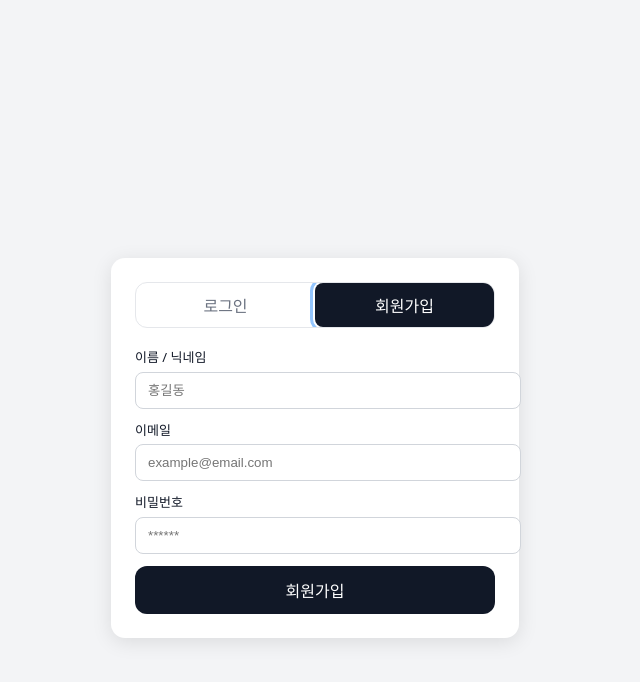
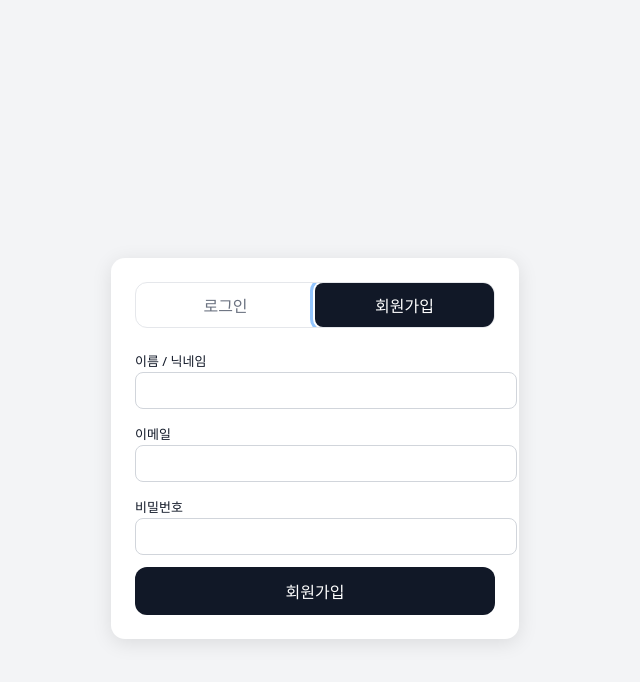
Before and after one commit to Jiu-020812/orange-fanta, a React (Vite) app: page /login in a window 1280 px wide. Both pictures are taken after a click on the button "회원가입". Shown: the top 682 px of the page, without its empty margins (325-965 px from the left). Built offline with nearby package versions, Linux system fonts and the light colour scheme; no server answers.

Commit message:
메일인증

```diff
--- a/src/pages/LoginPage.jsx
+++ b/src/pages/LoginPage.jsx
@@ -6,23 +6,23 @@ import api from "../api/items";
 export default function LoginPage() {
   const navigate = useNavigate();
   const location = useLocation();
-  const verified = new URLSearchParams(location.search).get("verified") === "1";
-  const [notice, setNotice] = useState("");
 
-  //  로그인 / 회원가입 모드
+  // 로그인 / 회원가입 모드
   const [mode, setMode] = useState("login"); // login | signup
 
-  //  입력값
+  // 입력값
   const [email, setEmail] = useState("");
   const [password, setPassword] = useState("");
   const [name, setName] = useState("");
 
-  //  상태
+  // 상태
   const [error, setError] = useState("");
+  const [notice, setNotice] = useState("");
   const [loading, setLoading] = useState(false);
 
+  // 이메일 인증 완료 배너
+  const verified = new URLSearchParams(location.search).get("verified") === "1";
 
-    // 로그인 / 회원가입 처리
   async function handleSubmit(e) {
     e.preventDefault();
     setError("");
@@ -33,10 +33,10 @@ export default function LoginPage() {
       if (mode === "login") {
         const result = await login({ email, password });
 
-          if (result && result.token) {
-            const token = result.token;
-            api.defaults.headers.common["Authorization"] = `Bearer ${token}`;
-            window.localStorage.setItem("authToken", token);
+        // (토큰 방식이면 유지, 쿠키 방식이면 없어도 OK)
+        if (result?.token) {
+          api.defaults.headers.common["Authorization"] = `Bearer ${result.token}`;
+          localStorage.setItem("authToken", result.token);
         }
 
         navigate("/");
@@ -44,34 +44,28 @@ export default function LoginPage() {
       }
 
       //  회원가입 (자동 로그인 X)
-        const result = await signup({ email, password, name });
+      const r = await signup({ email, password, name });
 
-        // 서버가 message를 주면 그걸 우선 사용
+      setMode("login");
       setNotice(
-          result?.message ||
-            "회원가입이 완료되었습니다.\n가입하신 이메일로 인증 메일을 보냈어요. 이메일 인증 후 로그인할 수 있습니다."
+        r?.message ||
+          "회원가입이 완료되었습니다.\n📧 가입하신 이메일(스팸함 포함)에서 인증을 완료한 뒤 로그인해주세요."
       );
-
-        // 로그인 모드로 전환 + 비번 입력은 남겨도 되고 지워도 됨(여기서는 지움 추천)
-        setMode("login");
       setPassword("");
+      return;
     } catch (err) {
-        // 이메일 인증이 필요할 때 더 친절하게
-        const status = err?.status || err?.response?.status;
-        const msg = err?.message || err?.response?.data?.message || "";
-
-        if (status === 403 && msg.includes("이메일 인증")) {
+      if (err.status === 403 && err.message.includes("이메일")) {
         setError(
-            "이메일 인증이 완료되지 않았습니다.\n가입하신 이메일(스팸함 포함)에서 인증을 완료한 뒤 로그인해주세요."
+          "이메일 인증이 완료되지 않았습니다.\n" +
+          "가입하신 이메일(스팸함 포함)을 확인한 뒤 인증을 완료해주세요."
         );
       } else {
-          setError(msg || "오류가 발생했습니다.");
+        setError(err.message || "오류가 발생했습니다.");
       }
     } finally {
       setLoading(false);
     }
   }
-
 
   return (
     <div
@@ -94,47 +88,7 @@ export default function LoginPage() {
           boxShadow: "0 4px 20px rgba(0,0,0,0.1)",
         }}
       >
-
-        {/* 인증 완료 배너 */}
-{verified && (
-  <div
-    style={{
-      padding: "10px 12px",
-      borderRadius: 8,
-      background: "#ecfdf5",
-      border: "1px solid #a7f3d0",
-      color: "#065f46",
-      fontSize: 13,
-      marginBottom: 12,
-      lineHeight: 1.4,
-    }}
-  >
-     이메일 인증이 완료되었습니다. 이제 로그인해주세요.
-  </div>
-)}
-
-{/* 회원가입 완료 안내 */}
-{notice && (
-  <div
-    style={{
-      padding: "10px 12px",
-      borderRadius: 8,
-      background: "#fff7ed",
-      border: "1px solid #fed7aa",
-      color: "#9a3412",
-      fontSize: 13,
-      marginBottom: 12,
-      lineHeight: 1.4,
-      whiteSpace: "pre-line",
-    }}
-  >
-    📧 {notice}
-  </div>
-)}
-
-        {/* -------------------------------------
-            상단 탭 (로그인 / 회원가입)
-        -------------------------------------- */}
+        {/* 탭 */}
         <div
           style={{
             display: "flex",
@@ -177,69 +131,42 @@ export default function LoginPage() {
           </button>
         </div>
 
-        {/* -------------------------------------
-            입력 폼
-        -------------------------------------- */}
-        <form onSubmit={handleSubmit}>
-          {mode === "signup" && (
-            <div style={{ marginBottom: 12 }}>
-              <label style={{ fontSize: 13, marginBottom: 4, display: "block" }}>
-                이름 / 닉네임
-              </label>
-              <input
-                type="text"
-                placeholder="홍길동"
-                value={name}
-                onChange={(e) => setName(e.target.value)}
+        {/* 인증 완료 배너 */}
+        {verified && (
+          <div
             style={{
-                  width: "100%",
               padding: "10px 12px",
               borderRadius: 8,
-                  border: "1px solid #d1d5db",
+              background: "#ecfdf5",
+              border: "1px solid #a7f3d0",
+              color: "#065f46",
+              fontSize: 13,
+              marginBottom: 12,
             }}
-              />
+          >
+             이메일 인증이 완료되었습니다. 로그인해주세요.
           </div>
         )}
 
-          <div style={{ marginBottom: 12 }}>
-            <label style={{ fontSize: 13, marginBottom: 4, display: "block" }}>
-              이메일
-            </label>
-            <input
-              type="email"
-              placeholder="example@email.com"
-              value={email}
-              onChange={(e) => setEmail(e.target.value)}
-              required
+        {/* 회원가입 후 안내 */}
+        {notice && (
+          <div
             style={{
-                width: "100%",
               padding: "10px 12px",
               borderRadius: 8,
-                border: "1px solid #d1d5db",
+              background: "#fff7ed",
+              border: "1px solid #fed7aa",
+              color: "#9a3412",
+              fontSize: 13,
+              marginBottom: 12,
+              whiteSpace: "pre-line",
             }}
-            />
+          >
+            📧 {notice}
           </div>
+        )}
 
-          <div style={{ marginBottom: 12 }}>
-            <label style={{ fontSize: 13, marginBottom: 4, display: "block" }}>
-              비밀번호
-            </label>
-            <input
-              type="password"
-              placeholder="******"
-              value={password}
-              onChange={(e) => setPassword(e.target.value)}
-              required
-              style={{
-                width: "100%",
-                padding: "10px 12px",
-                borderRadius: 8,
-                border: "1px solid #d1d5db",
-              }}
-            />
-          </div>
-
-          {/* 오류 메시지 */}
+        {/* 에러 */}
         {error && (
           <div
             style={{
@@ -250,14 +177,48 @@ export default function LoginPage() {
               color: "#b91c1c",
               fontSize: 13,
               marginBottom: 12,
-                lineHeight: 1.4,
+              whiteSpace: "pre-line",
             }}
           >
             ❗ {error}
           </div>
         )}
 
-          {/* 제출 버튼 */}
+        {/* 폼 */}
+        <form onSubmit={handleSubmit}>
+          {mode === "signup" && (
+            <div style={{ marginBottom: 12 }}>
+              <label style={{ fontSize: 13 }}>이름 / 닉네임</label>
+              <input
+                value={name}
+                onChange={(e) => setName(e.target.value)}
+                style={{ width: "100%", padding: 10, borderRadius: 8, border: "1px solid #d1d5db" }}
+              />
+            </div>
+          )}
+
+          <div style={{ marginBottom: 12 }}>
+            <label style={{ fontSize: 13 }}>이메일</label>
+            <input
+              type="email"
+              value={email}
+              onChange={(e) => setEmail(e.target.value)}
+              required
+              style={{ width: "100%", padding: 10, borderRadius: 8, border: "1px solid #d1d5db" }}
+            />
+          </div>
+
+          <div style={{ marginBottom: 12 }}>
+            <label style={{ fontSize: 13 }}>비밀번호</label>
+            <input
+              type="password"
+              value={password}
+              onChange={(e) => setPassword(e.target.value)}
+              required
+              style={{ width: "100%", padding: 10, borderRadius: 8, border: "1px solid #d1d5db" }}
+            />
+          </div>
+
           <button
             type="submit"
             disabled={loading}
@@ -269,14 +230,9 @@ export default function LoginPage() {
               background: "#111827",
               color: "#fff",
               fontWeight: 600,
-              cursor: "pointer",
             }}
           >
-            {loading
-              ? "처리 중..."
-              : mode === "login"
-              ? "로그인"
-              : "회원가입"}
+            {loading ? "처리 중..." : mode === "login" ? "로그인" : "회원가입"}
           </button>
         </form>
       </div>
```
Lines whose indentation alone changed are shown as unchanged.
